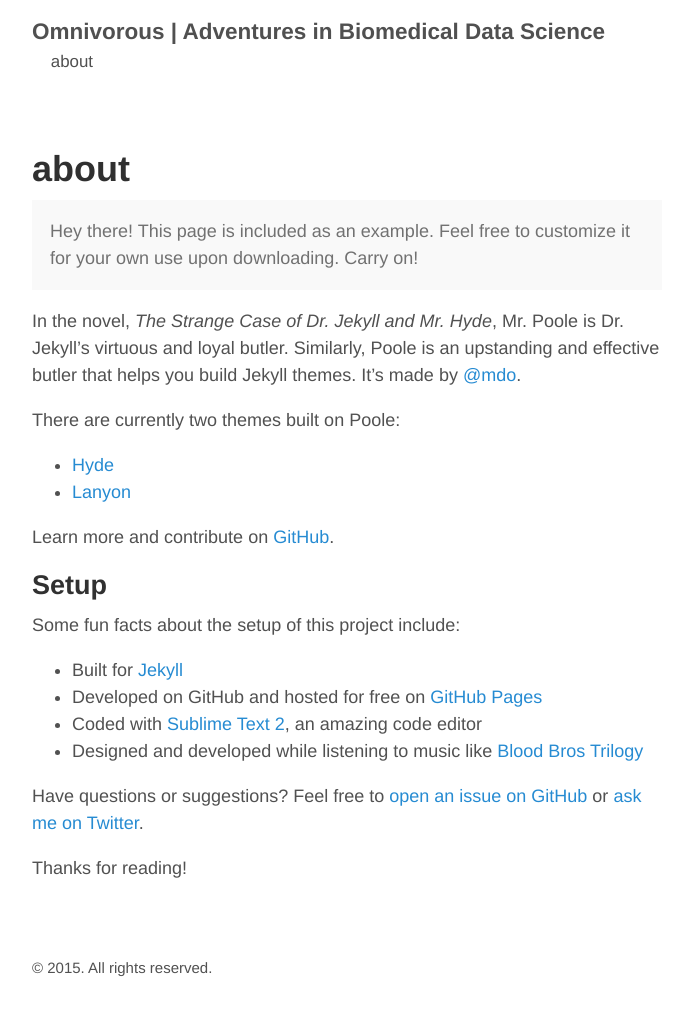
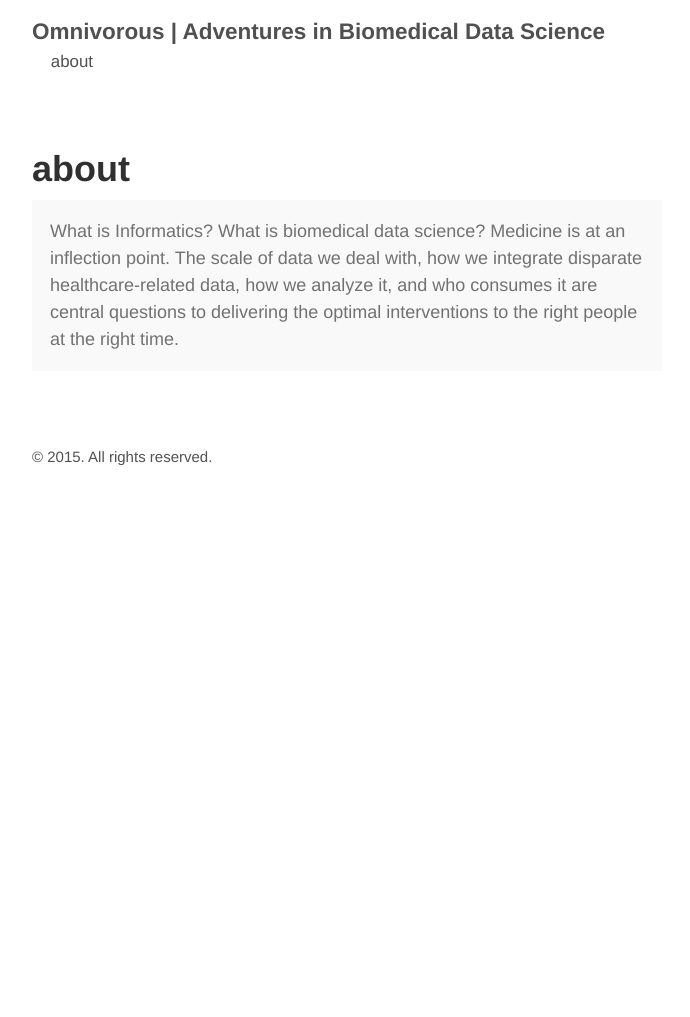
Before and after one commit to omnivorous/omnivorous.github.io, a Jekyll site: the page built from about.md, in a window 1280 px wide. Shown: the whole page, without its empty margins (293-983 px from the left). Built offline with Jekyll 4.4.1, drawn with Linux system fonts in a browser that asks for light colours; after the commit the page ends 900 px from its top, so only the background shows below that.

Commit message:
Changes to 'about' page

```diff
--- a/about.md
+++ b/about.md
@@ -4,27 +4,5 @@ title: about
 ---
 
 <p class="message">
-  Hey there! This page is included as an example. Feel free to customize it for your own use upon downloading. Carry on!
+  What is Informatics? What is biomedical data science? Medicine is at an inflection point. The scale of data we deal with, how we integrate disparate healthcare-related data, how we analyze it, and who consumes it are central questions to delivering the optimal interventions to the right people at the right time.
 </p>
-
-In the novel, *The Strange Case of Dr. Jekyll and Mr. Hyde*, Mr. Poole is Dr. Jekyll's virtuous and loyal butler. Similarly, Poole is an upstanding and effective butler that helps you build Jekyll themes. It's made by [@mdo](https://twitter.com/mdo).
-
-There are currently two themes built on Poole:
-
-* [Hyde](http://hyde.getpoole.com)
-* [Lanyon](http://lanyon.getpoole.com)
-
-Learn more and contribute on [GitHub](https://github.com/poole).
-
-## Setup
-
-Some fun facts about the setup of this project include:
-
-* Built for [Jekyll](http://jekyllrb.com)
-* Developed on GitHub and hosted for free on [GitHub Pages](https://pages.github.com)
-* Coded with [Sublime Text 2](http://sublimetext.com), an amazing code editor
-* Designed and developed while listening to music like [Blood Bros Trilogy](https://soundcloud.com/maddecent/sets/blood-bros-series)
-
-Have questions or suggestions? Feel free to [open an issue on GitHub](https://github.com/poole/poole/issues/new) or [ask me on Twitter](https://twitter.com/mdo).
-
-Thanks for reading!
```
